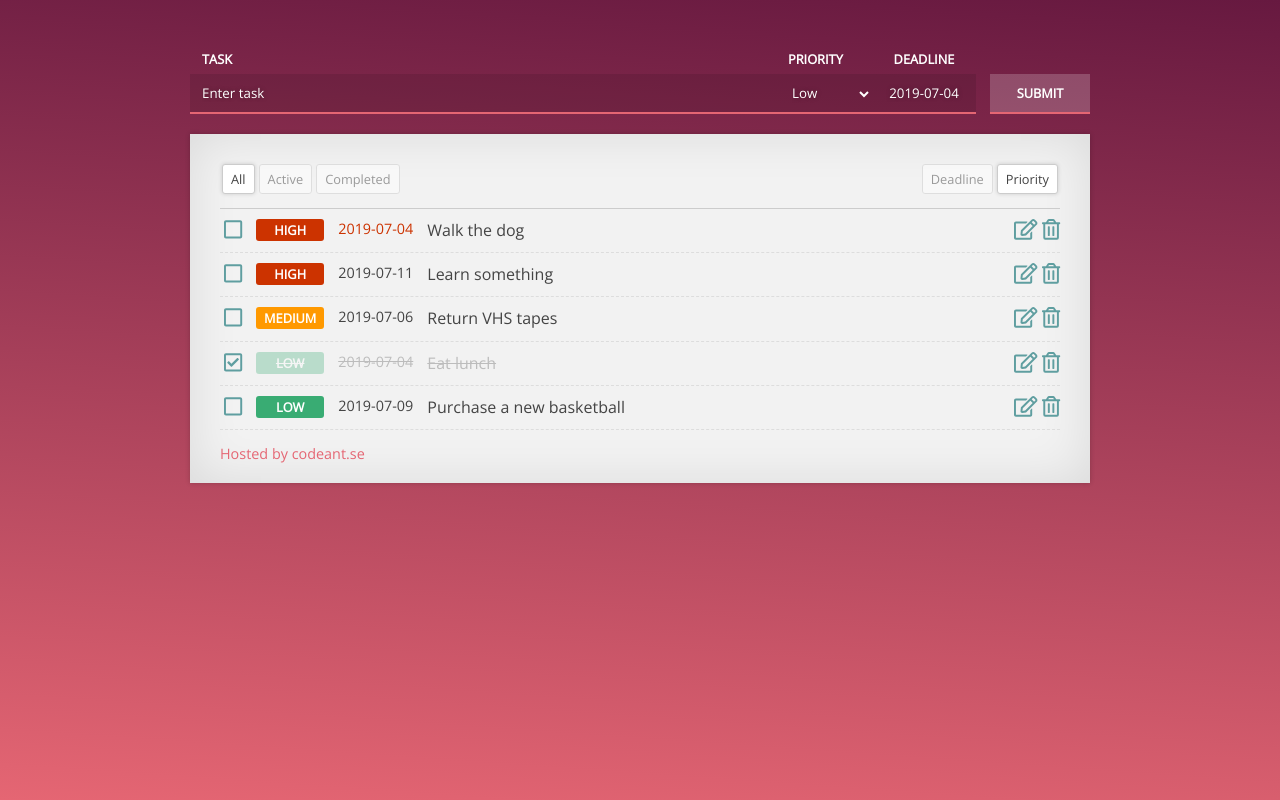
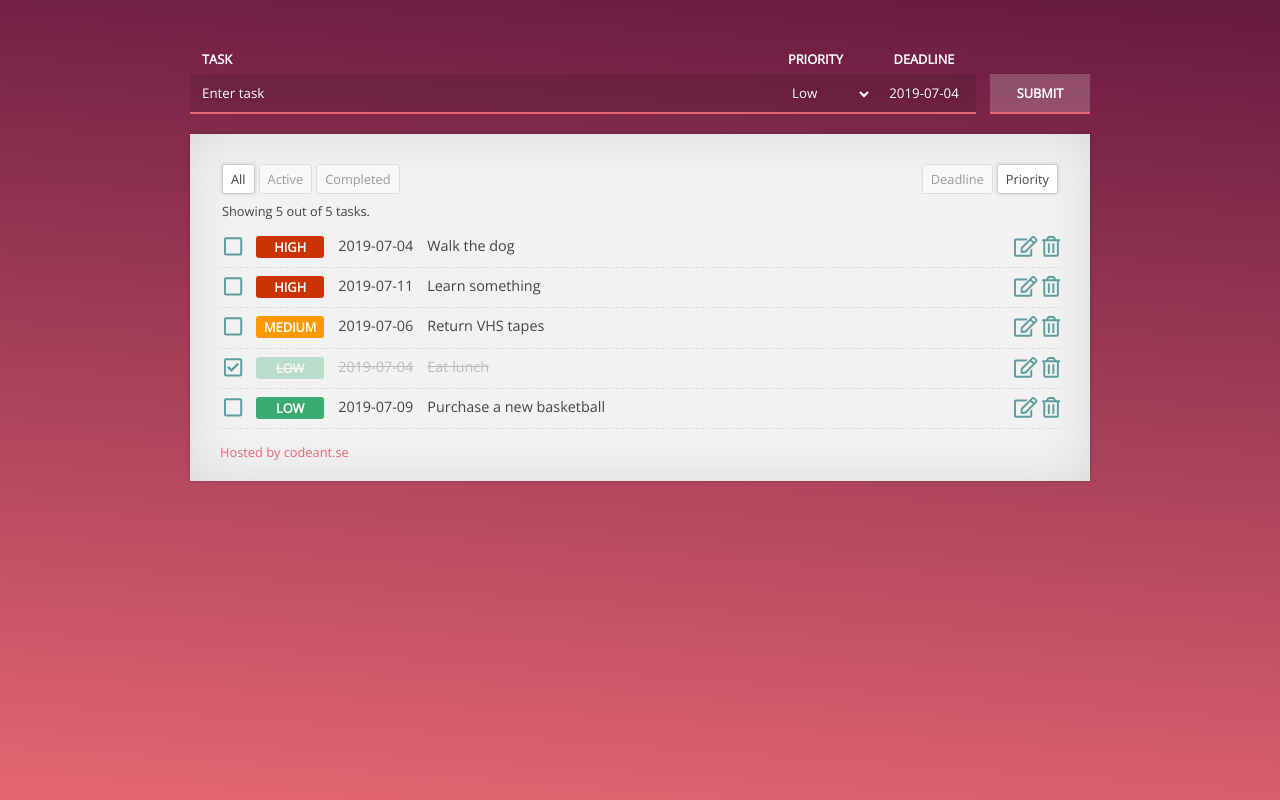
Before and after one commit to axelsvanfeldt/Agenda, a React (Create React App) app: page / in a window 1280 px wide. Built offline with nearby package versions, Linux system fonts and the light colour scheme.

Commit message:
Added task counter, updated task filters

```diff
--- a/src/component/App.jsx
+++ b/src/component/App.jsx
@@ -31,30 +31,35 @@ const App = () => {
         },
         tasks: [
             {
+                index: 0,
                 text: 'Learn something',
                 isComplete: false,
                 priority: 3,
                 deadline: datetime.getDate(7)
             },
             {
+                index: 1,
                 text: 'Walk the dog',
                 isComplete: false,
                 priority: 3,
                 deadline: datetime.getDate()
             },
             {
+                index: 2,
                 text: 'Return VHS tapes',
                 isComplete: false,
                 priority: 2,
                 deadline: datetime.getDate(2)
             },
             {
+                index: 3,
                 text: 'Purchase a new basketball',
                 isComplete: false,
                 priority: 1,
                 deadline: datetime.getDate(5)
             },
             {
+                index: 4,
                 text: 'Eat lunch',
                 isComplete: true,
                 priority: 1,
@@ -69,41 +74,42 @@ const App = () => {
     const taskData = JSON.parse(tasks);
     const filterData = JSON.parse(filters);
 
-    const renderTasks = () => {
-        let sortedTasks = taskData;
+    const filterTasks = () => {
+        let sortedTasks = [...taskData];
         if (filterData.sort_by === 'deadline') {
-            sortedTasks = taskData.sort((a, b) => {
+            sortedTasks = sortedTasks.sort((a, b) => {
                 let diff = new Date(a.deadline) - new Date(b.deadline);
                 return diff ? diff : b.priority - a.priority;
             });
         }
         else {
-            sortedTasks = taskData.sort((a, b) => {
+            sortedTasks = sortedTasks.sort((a, b) => {
                 let diff = b.priority - a.priority;
                 return diff ? diff : new Date(a.deadline) - new Date(b.deadline);
             });
         }
-        sortedTasks = sortedTasks.map((task, index) => {
-            task.overdue = new Date(task.deadline) <= new Date() ? true : false;
-            if ((filterData.visible_tasks === 'completed' && !task.isComplete) || (filterData.visible_tasks === 'active' && task.isComplete)) {
-                return false;
+        const filteredTasks = sortedTasks.filter((task) => !((filterData.visible_tasks === 'completed' && !task.isComplete) || (filterData.visible_tasks === 'active' && task.isComplete)));
+        return filteredTasks;
     }
-            return (
+
+    const renderTasks = () => {
+        const filteredTasks = filterTasks().map((task) =>
             <Task
-                    key={index}
-                    index={index}
+                key={task.index}
                 task={task}
                 completeTask={completeTask}
                 prepareEdit={prepareEdit}
                 removeTask={removeTask}
             />
-            )
-        });
-        return sortedTasks;
+        );
+        const taskCount = <div key="task-count" className="task-count">Showing {filteredTasks.length} out of {taskData.length} tasks.</div>;
+        filteredTasks.unshift(taskCount);
+        return filteredTasks;
     }
 
     const addTask = () => {
         const newTasks = [...taskData, {
+            index: taskData.length,
             text: formValues.text,
             isComplete: false,
             priority: formValues.priority,
@@ -167,7 +173,6 @@ const App = () => {
             sort_by: filterData.sort_by,
             visible_tasks: filterData.visible_tasks
         };
-        //value = filter === 'sort_by' ? value : JSON.parse(value);
         data[filter] = value;
         setFilters(JSON.stringify(data));
     }
--- a/src/component/Task.css
+++ b/src/component/Task.css
@@ -77,7 +77,7 @@
 
     .task {
         flex-flow: row nowrap;
-        padding: 10px 0 10px 0;
+        padding: 8px 0 8px 0;
         border-bottom: 1px dashed #DDD;
     }
     .task:hover {
@@ -102,7 +102,6 @@
     }
 
     .task-text {
-        font-size: 1em;
         padding: 0 14px 0 14px;
         flex: auto;
         align-self: auto;
--- a/src/component/Task.jsx
+++ b/src/component/Task.jsx
@@ -3,28 +3,23 @@ import {FontAwesomeIcon} from '@fortawesome/react-fontawesome';
 import {faEdit, faTrashAlt, faSquare, faCheckSquare} from '@fortawesome/free-regular-svg-icons';
 import './Task.css';
 
-const Task = ({task, index, completeTask, prepareEdit, removeTask, togglePriority}) => {
-    const getPriorityText = (prio) => {
-        if (prio === 1) return "Low";
-        else if (prio === 2) return "Medium";
-        else if (prio === 3) return "High";
-    }
-
+const Task = ({task, completeTask, prepareEdit, removeTask, togglePriority}) => {
     const completeIcon = task.isComplete ? faCheckSquare : faSquare;
     const completeClass = task.isComplete ? 'task task-complete' : 'task';
     const overdueClass = task.overdue ? 'task-overdue' : '';
+    const prioText = task.priority === 1 ? 'Low' : task.priority === 2 ? 'Medium' : 'High';
 
     return(
         <div className={`${completeClass} ${overdueClass}`}>
             <div className="task-complete-icons">
-                <FontAwesomeIcon icon={completeIcon} onClick={() => completeTask(index)} />
+                <FontAwesomeIcon icon={completeIcon} onClick={() => completeTask(task.index)} />
             </div>
-            <div className={`task-priority task-priority-${task.priority}`}>{getPriorityText(task.priority)}</div>
+            <div className={`task-priority task-priority-${task.priority}`}>{prioText}</div>
             <div className="task-deadline">{task.deadline}</div>
             <div className="task-text">{task.text}</div>
             <div className="task-alter-icons">
-                <FontAwesomeIcon icon={faEdit} onClick={() => prepareEdit(index)} />
-                <FontAwesomeIcon icon={faTrashAlt} onClick={() => removeTask(index)} />
+                <FontAwesomeIcon icon={faEdit} onClick={() => prepareEdit(task.index)} />
+                <FontAwesomeIcon icon={faTrashAlt} onClick={() => removeTask(task.index)} />
             </div>
         </div>
     )
--- a/src/component/TaskFilters.css
+++ b/src/component/TaskFilters.css
@@ -3,6 +3,4 @@
     align-items: center;
     flex-wrap: wrap;
     justify-content: space-between;
-    padding-bottom: 6px;
-    border-bottom: var(--border-default);
 }
--- a/src/component/TaskFilters.jsx
+++ b/src/component/TaskFilters.jsx
@@ -1,6 +1,4 @@
 import React from 'react';
-/*import {FontAwesomeIcon} from '@fortawesome/react-fontawesome';
-import {faCircle, faCheckCircle} from '@fortawesome/free-regular-svg-icons';*/
 import RadioButton from './RadioButton';
 import './TaskFilters.css';
 
--- a/src/component/TaskList.css
+++ b/src/component/TaskList.css
@@ -9,8 +9,13 @@
 	box-shadow: 0 0 5px rgba(0, 0, 0, 0.2), inset 0 0 50px rgba(0, 0, 0, 0.1);
 }
 
+.task-count {
+    font-size: 0.8em;
+    margin: 0 0 8px 2px;
+}
+
 .task-list > a {
-    font-size: 0.9em;
+    font-size: 0.8em;
     display: block;
     margin-top: 14px;
 }
--- a/src/component/TaskList.jsx
+++ b/src/component/TaskList.jsx
@@ -3,7 +3,7 @@ import TaskFilters from './TaskFilters';
 import './TaskList.css';
 
 const TaskList = ({renderTasks, handleFilterChange, filters}) => {
-    return(
+    return (
         <div className="task-list">
             <TaskFilters handleChange={handleFilterChange} filters={filters} />
             {renderTasks()}
```
Lines whose indentation alone changed are shown as unchanged.
